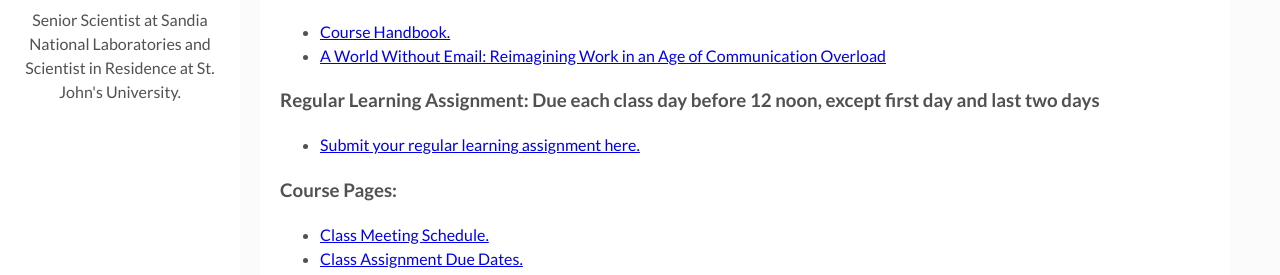
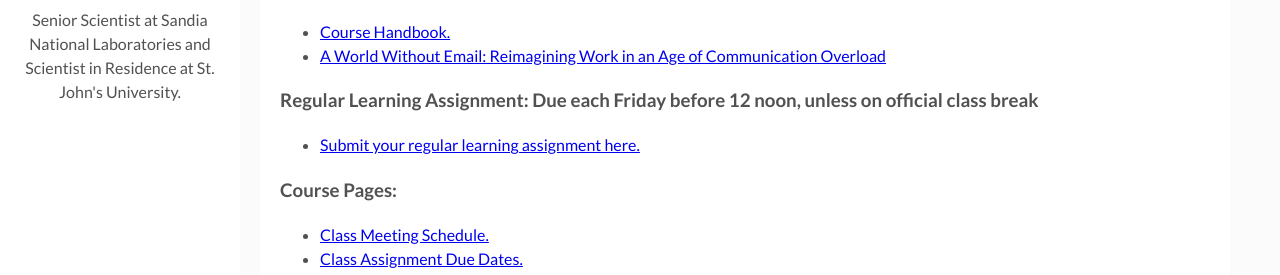
Before and after one commit to maherou/Teaching, a Jekyll site: the page built from _posts/2021-08-30-fall-CS373.md, in a window 1280 px wide and 900 px high, scrolled down 835 px. Shown: the part 171-446 px from the top of the window. Built offline with Jekyll 4.4.1, drawn with Linux system fonts in a browser that asks for light colours.

Commit message:
Update 2021-08-30-fall-CS373.md

```diff
--- a/_posts/2021-08-30-fall-CS373.md
+++ b/_posts/2021-08-30-fall-CS373.md
@@ -24,7 +24,7 @@ location: "Collegeville, MN, USA"
 - [Course Handbook.](../files/CS373/CSCI373CourseHandbookLatestEdition.pdf)
 - [A World Without Email: Reimagining Work in an Age of Communication Overload](https://www.calnewport.com/books/a-world-without-email/)
 
-### Regular Learning Assignment: Due each class day before 12 noon, except first day and last two days
+### Regular Learning Assignment: Due each Friday before 12 noon, unless on official class break
 - [Submit your regular learning assignment here.](https://forms.gle/8kukrt8A6wVEMVrt6)
 
 ### Course Pages:
```
